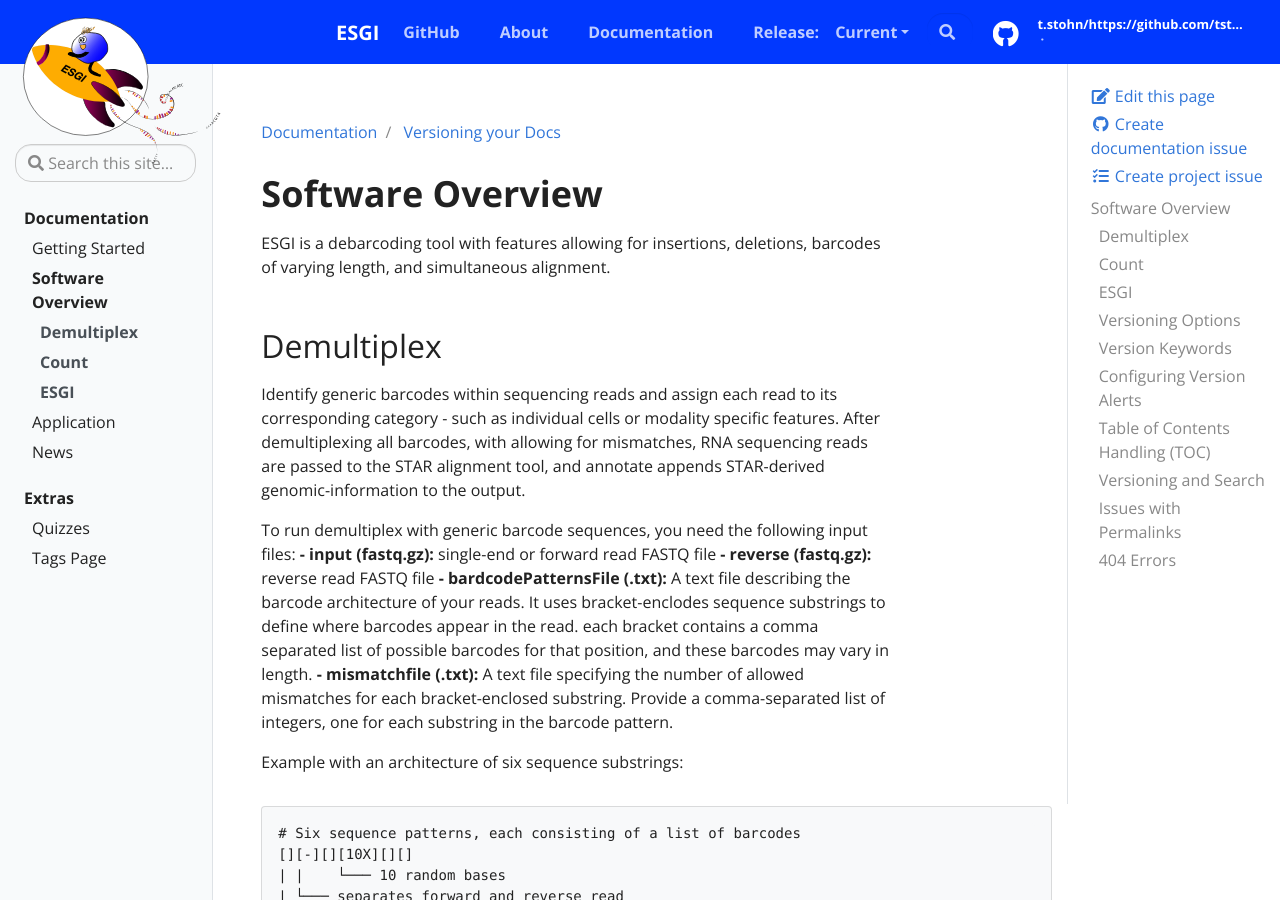
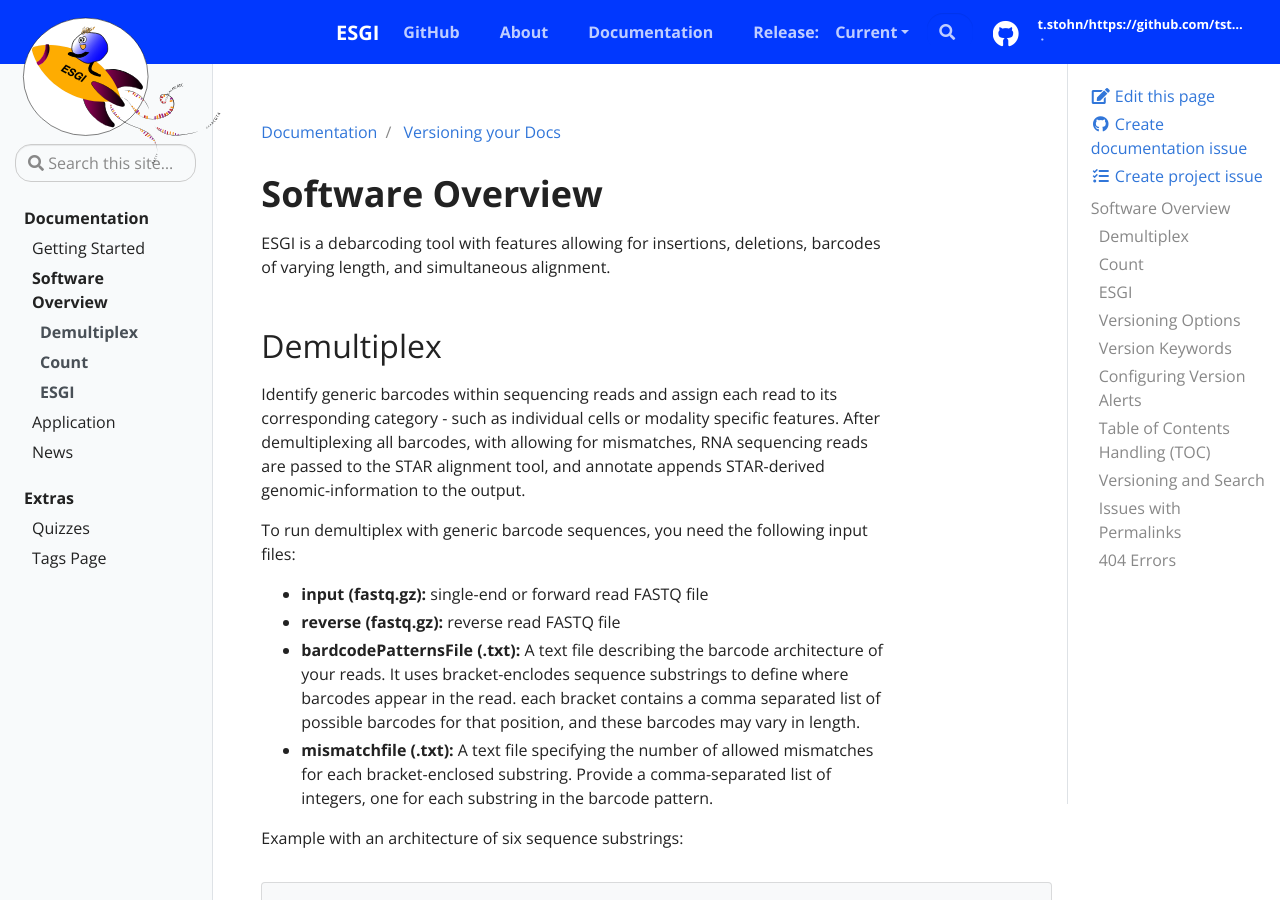
Before and after one commit to tstohn/ESGI.documentation, a Jekyll site: the page built from _docs/software-overview.md, in a window 1280 px wide and 900 px high. Built offline with Jekyll 4.4.1, drawn with Linux system fonts in a browser that asks for light colours.

Commit message:
bullet points

````diff
--- a/_docs/software-overview.md
+++ b/_docs/software-overview.md
@@ -12,10 +12,10 @@ Identify generic barcodes within sequencing reads and assign each read to its co
 After demultiplexing all barcodes, with allowing for mismatches, RNA sequencing reads are passed to the STAR alignment tool, and annotate appends STAR-derived genomic-information to the output.
 
 To run demultiplex with generic barcode sequences, you need the following input files:
-**- input (fastq.gz):** single-end or forward read FASTQ file
-**- reverse (fastq.gz):** reverse read FASTQ file
-**- bardcodePatternsFile (.txt):** A text file describing the barcode architecture of your reads. It uses bracket-enclodes sequence substrings to define where barcodes appear in the read. each bracket contains a comma separated list of possible barcodes for that position, and these barcodes may vary in length.
-**- mismatchfile (.txt):** A text file specifying the number of allowed mismatches for each bracket-enclosed substring. Provide a comma-separated list of integers, one for each substring in the barcode pattern.
+- **input (fastq.gz):** single-end or forward read FASTQ file
+- **reverse (fastq.gz):** reverse read FASTQ file
+- **bardcodePatternsFile (.txt):** A text file describing the barcode architecture of your reads. It uses bracket-enclodes sequence substrings to define where barcodes appear in the read. each bracket contains a comma separated list of possible barcodes for that position, and these barcodes may vary in length.
+- **mismatchfile (.txt):** A text file specifying the number of allowed mismatches for each bracket-enclosed substring. Provide a comma-separated list of integers, one for each substring in the barcode pattern.
 
 Example with an architecture of six sequence substrings:
 ```
````
